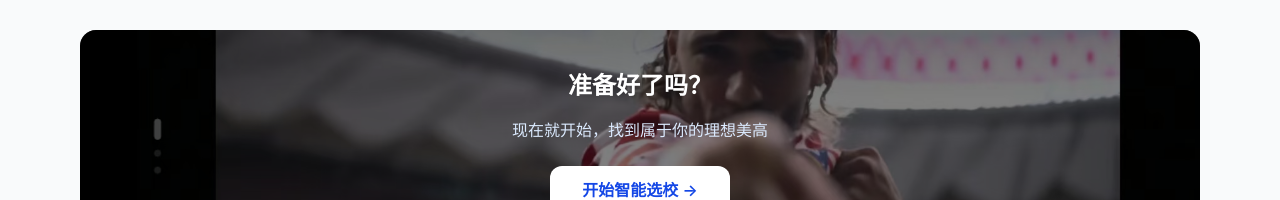
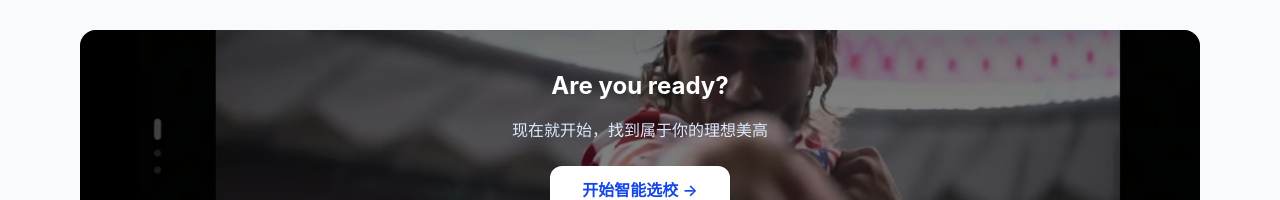
Before and after one commit to Hshyyy/meigao-helper, a React (Vite) app: page / in a window 1280 px wide. Shown: the part 1867-2067 px from the top of the page. Built offline with nearby package versions, Linux system fonts and the light colour scheme.

Commit message:
CTA标题改为英文Are you ready?

```diff
--- a/src/pages/Home.tsx
+++ b/src/pages/Home.tsx
@@ -192,7 +192,7 @@ export default function Home() {
           <div className="absolute inset-0 bg-black/50" />
           {/* 内容 */}
           <div className="relative z-10">
-            <h2 className="text-2xl font-bold mb-4">准备好了吗？</h2>
+            <h2 className="text-2xl font-bold mb-4">Are you ready?</h2>
             <p className="text-blue-100 mb-6">
               现在就开始，找到属于你的理想美高
             </p>
```
